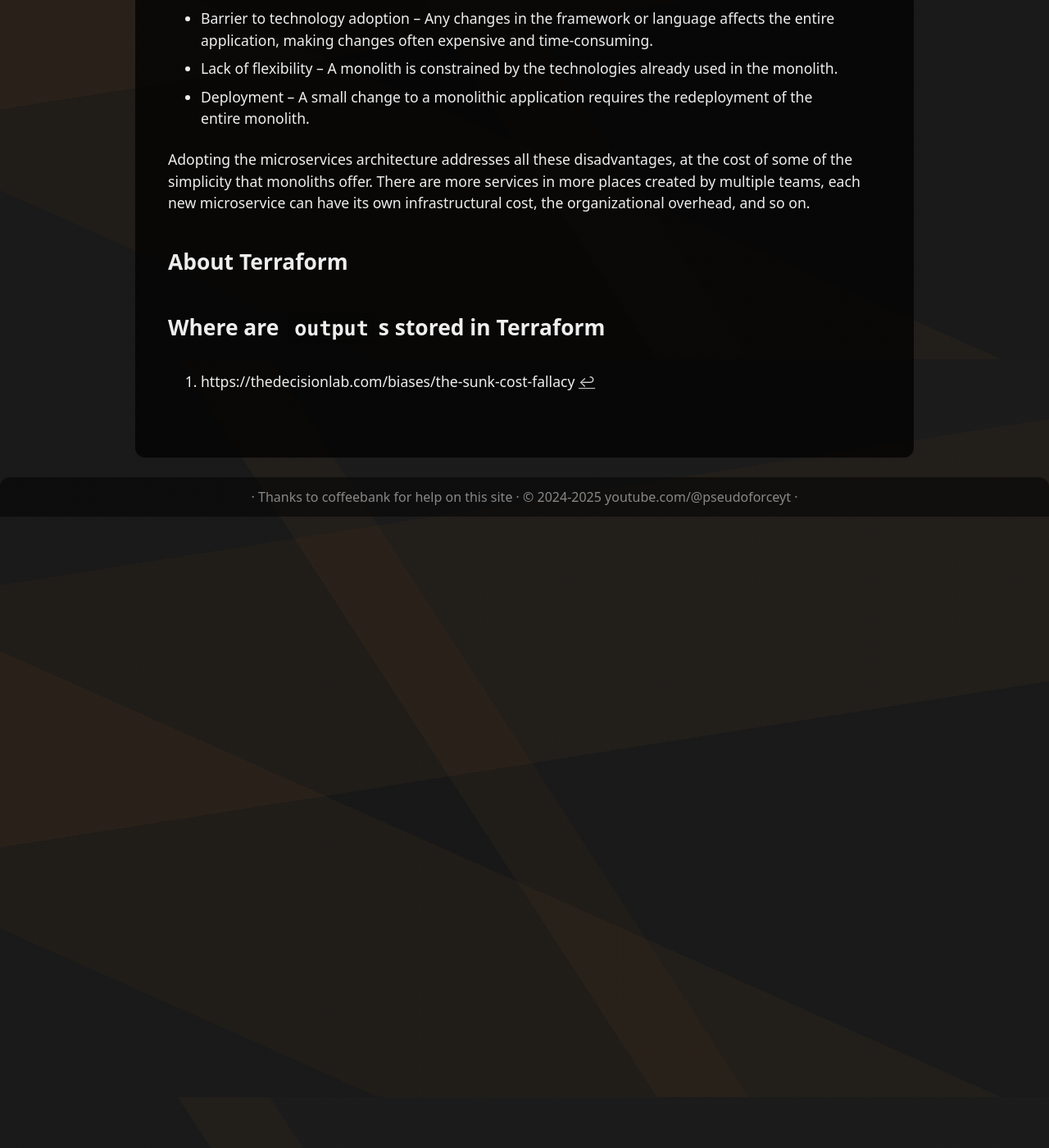
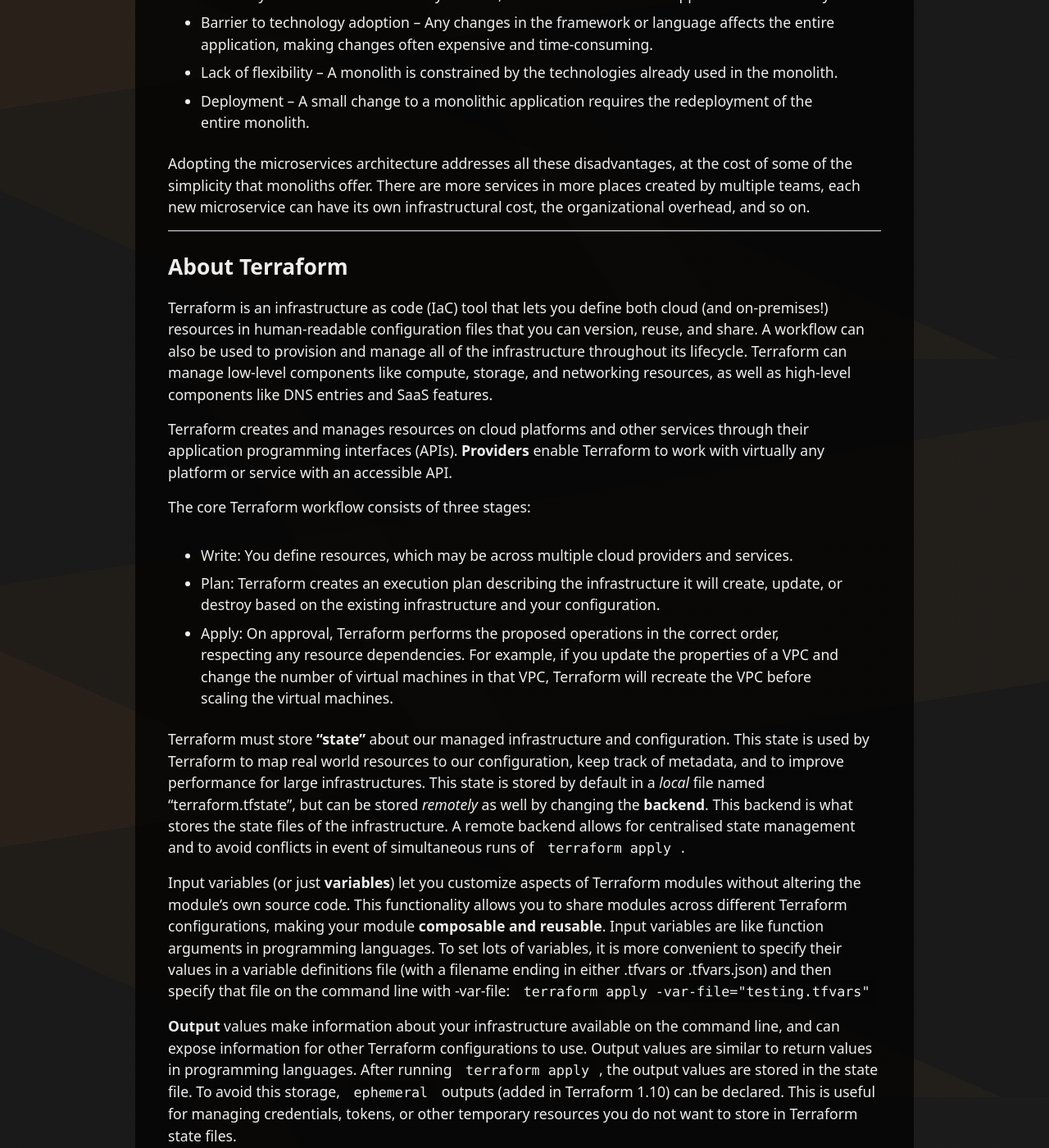
Before and after one commit to pseudoforceyt/projectTitin, a Jekyll site: the page built from spider-107124046-1-devops/task3.md, in a window 1280 px wide and 1400 px high, scrolled down 15762 px. Shown: the whole window at 82% size. Built offline with Jekyll 4.4.1, drawn with Linux system fonts in a browser that asks for light colours; our own code applies the rules of GitHub Pages for plain Markdown files; before the commit the page ends 16392 px from its top, so only the background shows below that; some of the changed text lies outside the part shown.

Commit message:
Finish Spider Task 3

```diff
--- a/spider-107124046-1-devops/task3.md
+++ b/spider-107124046-1-devops/task3.md
@@ -375,6 +375,8 @@
 #### Data loss prevention
 Cloud providers offer backup and disaster recovery features. Storing data in the cloud rather than locally can help prevent data loss in the event of an emergency, such as hardware malfunction, malicious threats, or even simple user error.
 
+---
+
 ### Cloud Native Computing Foundation (CNCF)
 
 CNCF is a part of the Linux Foundation that fosters and sustains open-source projects critical to cloud-native computing. CNCF hosts projects like:
@@ -387,6 +389,8 @@
 The above are **graduated** projects, which are mature and used widely. The CNCF also incubates projects https://www.cncf.io/projects/
 
 The Foundation’s mission is to make cloud native computing ubiquitous (common, used everywhere).
+
+---
 
 ### DevOps - Developer Operations
 
@@ -420,6 +424,8 @@
 - Failed Deployment Recovery Time (formerly Mean Time To Recover)
 - Reliability (added in 2021): Measures operational performance, focusing on availability and adherence to user expectations.
 
+---
+
 ### CI/CD - what why and how
 
 Continuous Integration (CI): Developers frequently merge code into a shared repository. Automated builds and tests validate each change.
@@ -432,6 +438,8 @@
 
 CI/CD helps organizations avoid bugs and code failures while maintaining a continuous cycle of software development and updates. As apps grow larger, features of CI/CD can help decrease complexity, increase efficiency, and streamline workflows.
 
+---
+
 ### Why Jenkins over GitHub Actions
 
 | Jenkins                                | GitHub Actions                     |
@@ -442,6 +450,8 @@
 | Good for enterprise-scale CI/CD        | Great for small to medium projects |
 | Can work with any VCS (Git, SVN, etc.) | GitHub only                        |
 | Complex agent resource management      | Simple runners, limited control    |
+
+---
 
 ### Microservices Architecture
 
@@ -459,8 +469,34 @@
 
 Adopting the microservices architecture addresses all these disadvantages, at the cost of some of the simplicity that monoliths offer. There are more services in more places created by multiple teams, each new microservice can have its own infrastructural cost, the organizational overhead, and so on.
 
+---
+
 ### About Terraform
+
+Terraform is an infrastructure as code (IaC) tool that lets you define both cloud (and on-premises!) resources in human-readable configuration files that you can version, reuse, and share. A workflow can also be used to provision and manage all of the infrastructure throughout its lifecycle. Terraform can manage low-level components like compute, storage, and networking resources, as well as high-level components like DNS entries and SaaS features.
+
+Terraform creates and manages resources on cloud platforms and other services through their application programming interfaces (APIs). **Providers** enable Terraform to work with virtually any platform or service with an accessible API.
+
+The core Terraform workflow consists of three stages:
+
+- Write: You define resources, which may be across multiple cloud providers and services.
+- Plan: Terraform creates an execution plan describing the infrastructure it will create, update, or destroy based on the existing infrastructure and your configuration.
+- Apply: On approval, Terraform performs the proposed operations in the correct order, respecting any resource dependencies. For example, if you update the properties of a VPC and change the number of virtual machines in that VPC, Terraform will recreate the VPC before scaling the virtual machines.
+
+Terraform must store **"state"** about our managed infrastructure and configuration. This state is used by Terraform to map real world resources to our configuration, keep track of metadata, and to improve performance for large infrastructures. This state is stored by default in a *local* file named "terraform.tfstate", but can be stored *remotely* as well by changing the **backend**. This backend is what stores the state files of the infrastructure. A remote backend allows for centralised state management and to avoid conflicts in event of simultaneous runs of `terraform apply`.
+
+Input variables (or just **variables**) let you customize aspects of Terraform modules without altering the module's own source code. This functionality allows you to share modules across different Terraform configurations, making your module **composable and reusable**. Input variables are like function arguments in programming languages. To set lots of variables, it is more convenient to specify their values in a variable definitions file (with a filename ending in either .tfvars or .tfvars.json) and then specify that file on the command line with -var-file: `terraform apply -var-file="testing.tfvars"`
+
+**Output** values make information about your infrastructure available on the command line, and can expose information for other Terraform configurations to use. Output values are similar to return values in programming languages. After running `terraform apply`, the output values are stored in the state file. To avoid this storage, `ephemeral` outputs (added in Terraform 1.10) can be declared. This is useful for managing credentials, tokens, or other temporary resources you do not want to store in Terraform state files.
+
+---
 
 ### Where are `output`s stored in Terraform
 
+Answered in previous heading
+
+***
+
 [^1]: https://thedecisionlab.com/biases/the-sunk-cost-fallacy
+
+###### PS: thanks to the one that asked me to take note of these questions in my laptop when i took out my phone to do so in Google Keep. when it shut down after the battery was fully drained, the notes were gone and i had to reconstruct the above from my memory.
```
